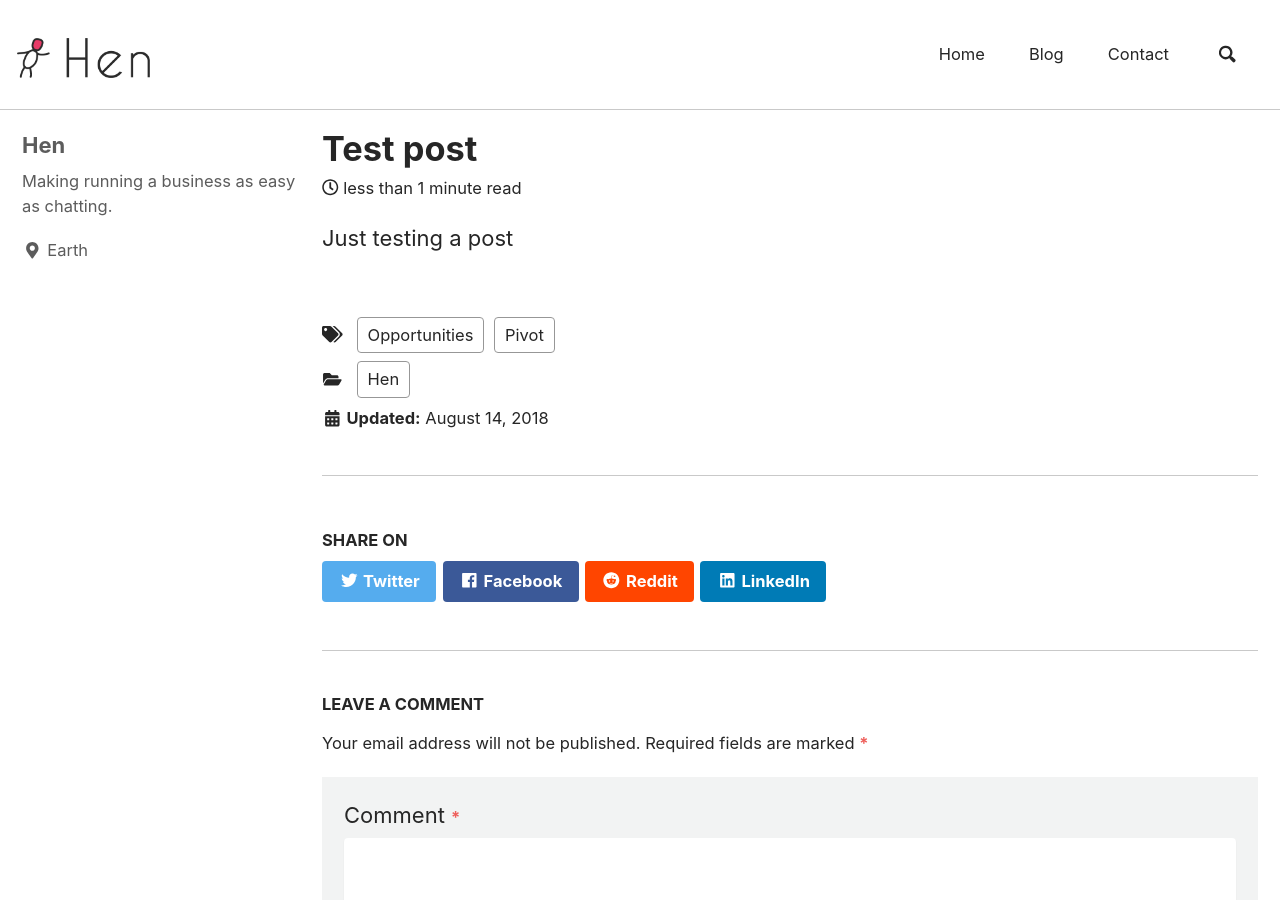
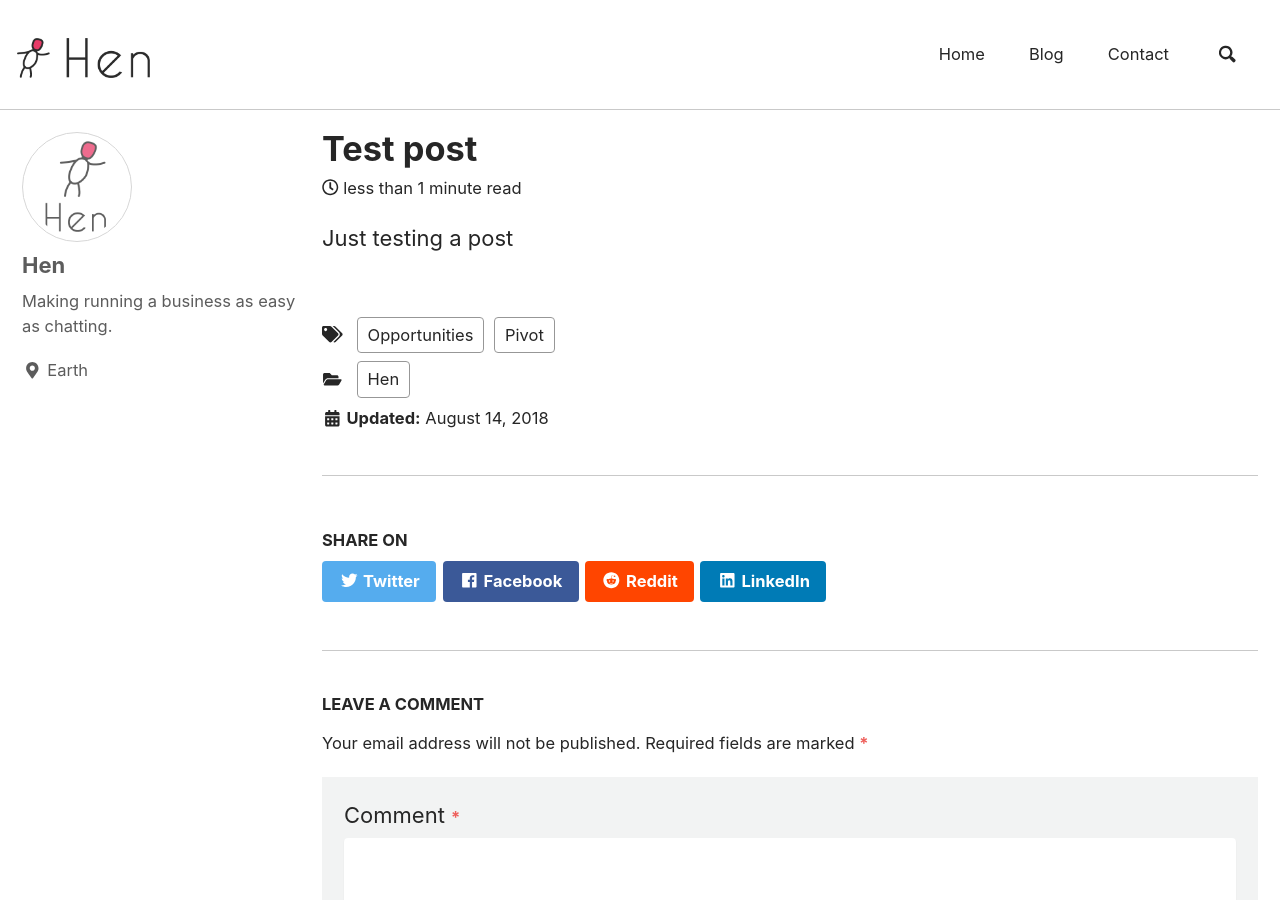
Before and after one commit to codechair/blog, a Jekyll site: the page built from _posts/2018-08-14-test-post.md, in a window 1280 px wide and 900 px high. Built offline with Jekyll 4.4.1, drawn with Linux system fonts in a browser that asks for light colours; nearby versions of some CDN libraries; comment, search, counter and statistics services are not loaded; a style sheet for code colours, icons or effects is not loaded.

Commit message:
uploading avatar

```diff
--- a/_config.yml
+++ b/_config.yml
@@ -25,7 +25,7 @@ baseurl                  : "/blog" # the subpath of your site, e.g. "/blog"
 production_url           : http://codechair.github.io/blog
 relative_url             : http://codechair.github.io/blog
 repository               : "codechair/blog" # GitHub username/repo-name e.g. "mmistakes/minimal-mistakes"
-teaser                   : /assets/images/interface.jpg # path of fallback teaser image, e.g. "/assets/images/500x300.png"
+teaser                   : /blog/assets/images/interface.jpg # path of fallback teaser image, e.g. "/assets/images/500x300.png"
 # breadcrumbs            : false # true, false (default)
 words_per_minute         : 200
 comments:
@@ -103,7 +103,7 @@ analytics:
 # Site Author
 author:
   name             : "Hen"
-  avatar           : # path of avatar image, e.g. "/assets/images/bio-photo.jpg"
+  avatar           : /assets/images/bio-photo.jpg # /assets/images/bio-photo.jpg i.e. path of avatar image, e.g. "/assets/images/bio-photo.jpg"
   bio              : "Making running a business as easy as chatting."
   location         : "Earth"
   email            :
```
Also changed, not shown: assets/images/bio-photo.jpg (added).
